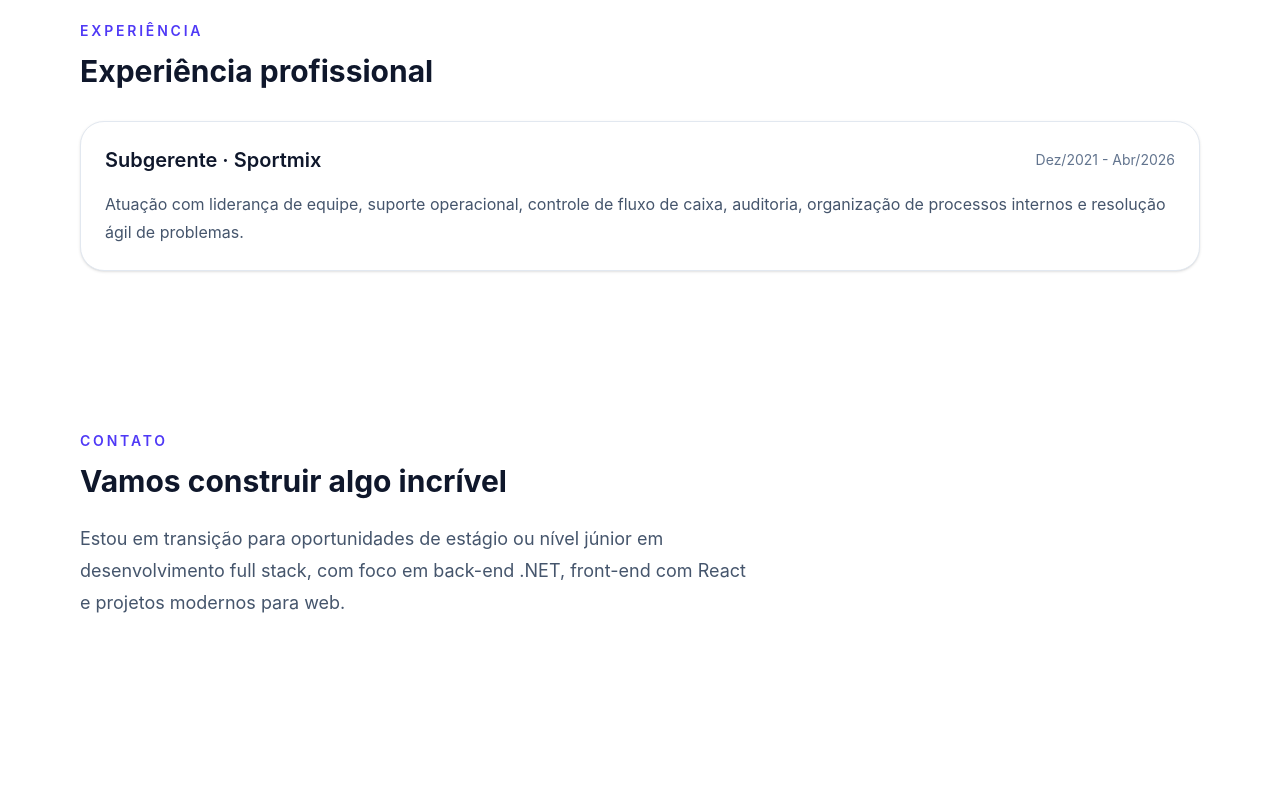
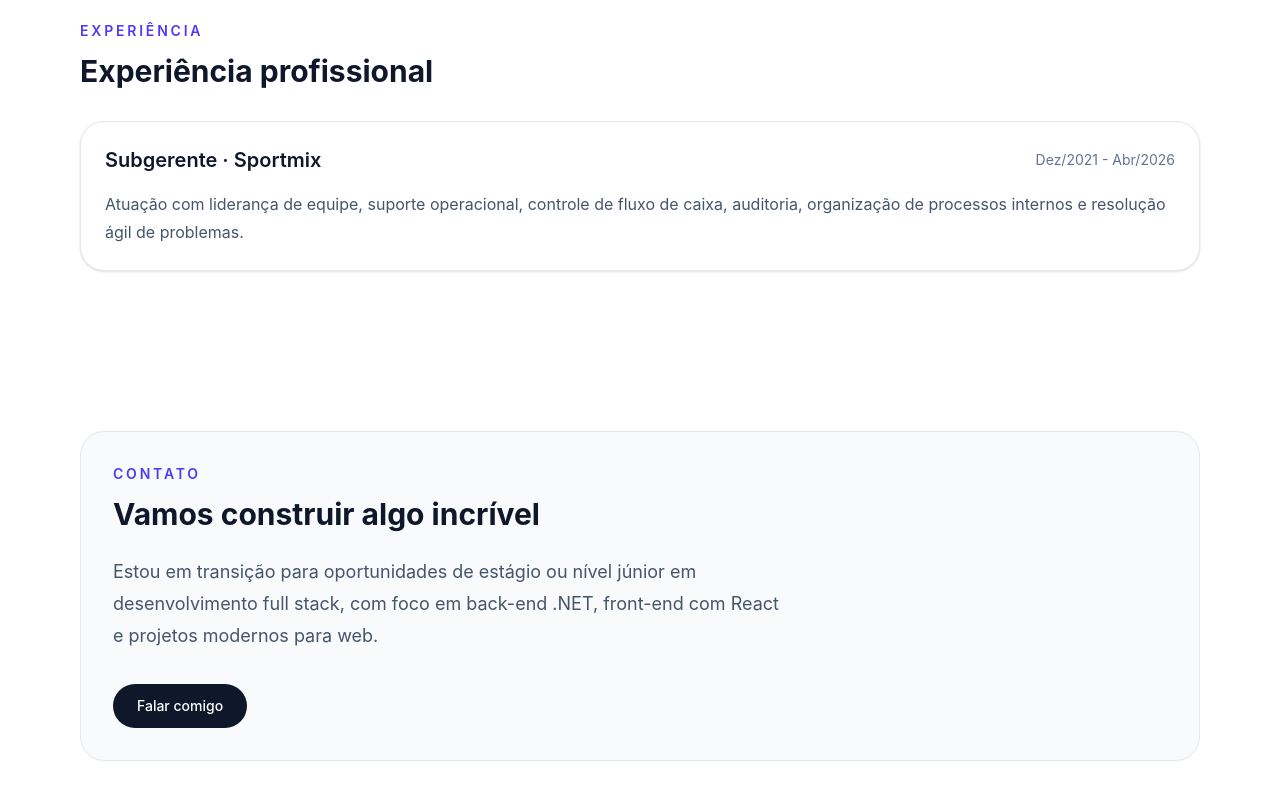
Before and after one commit to martoxm/gabriel-portfolio, a React (Vite) app: page / in a window 1280 px wide. Shown: the part 1926-2726 px from the top of the page. Before the commit the page ends 2625 px from the top, so only its background shows below. Built offline with nearby package versions, Linux system fonts and the light colour scheme.

Commit message:
feat: add motion animations, scroll reveal effects and magnetic buttons

```diff
--- a/package.json
+++ b/package.json
@@ -13,6 +13,7 @@
     "@tailwindcss/vite": "^4.3.2",
     "framer-motion": "^12.42.2",
     "lucide-react": "^1.24.0",
+    "motion": "^12.42.2",
     "react": "^19.2.7",
     "react-dom": "^19.2.7",
     "tailwindcss": "^4.3.2"
--- a/src/components/Header.tsx
+++ b/src/components/Header.tsx
@@ -1,3 +1,4 @@
+import { motion } from "motion/react"
 import { ThemeToggle } from "./ThemeToggle"
 
 const navItems = [
@@ -11,14 +12,15 @@ const navItems = [
 
 export function Header() {
   return (
-    <header className="sticky top-0 z-50 border-b border-black/10 dark:border-white/10 bg-white/80 dark:bg-slate-950/80 backdrop-blur-md">
+    <header className="sticky top-0 z-50 border-b border-black/10 bg-white/80 backdrop-blur-md dark:border-white/10 dark:bg-slate-950/80">
       <div className="mx-auto flex max-w-6xl items-center justify-between px-4 py-4">
-        <a
+        <motion.a
           href="#home"
+          whileHover={{ y: -2 }}
           className="text-sm font-semibold tracking-wide text-slate-900 dark:text-slate-100"
         >
           Gabriel.dev
-        </a>
+        </motion.a>
 
         <nav className="hidden gap-6 md:flex">
           {navItems.map((item) => (
--- /dev/null
+++ b/src/components/MagneticButton.tsx
@@ -0,0 +1,56 @@
+import type { ReactNode, MouseEvent } from "react"
+import { useRef } from "react"
+import { motion, useMotionValue, useSpring } from "motion/react"
+
+type MagneticButtonProps = {
+  children: ReactNode
+  href: string
+  className?: string
+}
+
+export function MagneticButton({
+  children,
+  href,
+  className = "",
+}: MagneticButtonProps) {
+  const ref = useRef<HTMLAnchorElement | null>(null)
+
+  const x = useMotionValue(0)
+  const y = useMotionValue(0)
+
+  const springX = useSpring(x, { stiffness: 220, damping: 18 })
+  const springY = useSpring(y, { stiffness: 220, damping: 18 })
+
+  function handleMouseMove(event: MouseEvent<HTMLAnchorElement>) {
+    const element = ref.current
+    if (!element) return
+
+    const rect = element.getBoundingClientRect()
+    const width = rect.width
+    const height = rect.height
+    const offsetX = event.clientX - rect.left - width / 2
+    const offsetY = event.clientY - rect.top - height / 2
+
+    x.set(offsetX * 0.2)
+    y.set(offsetY * 0.2)
+  }
+
+  function handleMouseLeave() {
+    x.set(0)
+    y.set(0)
+  }
+
+  return (
+    <motion.a
+      ref={ref}
+      href={href}
+      style={{ x: springX, y: springY }}
+      onMouseMove={handleMouseMove}
+      onMouseLeave={handleMouseLeave}
+      whileTap={{ scale: 0.96 }}
+      className={className}
+    >
+      {children}
+    </motion.a>
+  )
+}
--- /dev/null
+++ b/src/components/SectionReveal.tsx
@@ -0,0 +1,20 @@
+import type { ReactNode } from "react"
+import { motion } from "motion/react"
+
+type SectionRevealProps = {
+  children: ReactNode
+  delay?: number
+}
+
+export function SectionReveal({ children, delay = 0 }: SectionRevealProps) {
+  return (
+    <motion.div
+      initial={{ opacity: 0, y: 32 }}
+      whileInView={{ opacity: 1, y: 0 }}
+      viewport={{ once: true, amount: 0.2 }}
+      transition={{ duration: 0.7, delay, ease: "easeOut" }}
+    >
+      {children}
+    </motion.div>
+  )
+}
--- a/src/components/ThemeToggle.tsx
+++ b/src/components/ThemeToggle.tsx
@@ -1,5 +1,5 @@
 import { Sun, Moon } from "lucide-react"
-import { motion } from "framer-motion"
+import { motion } from "motion/react"
 import { useTheme } from "../hooks/useTheme"
 
 export function ThemeToggle() {
@@ -10,8 +10,7 @@ export function ThemeToggle() {
       onClick={toggleTheme}
       whileTap={{ scale: 0.85 }}
       whileHover={{ scale: 1.1 }}
-      className="p-2 rounded-full border border-gray-300 dark:border-gray-700
-                 bg-white dark:bg-gray-800 shadow-sm transition-colors"
+      className="rounded-full border border-gray-300 bg-white p-2 shadow-sm transition-colors dark:border-gray-700 dark:bg-gray-800"
       aria-label="Alternar tema"
     >
       <motion.div
--- a/src/sections/About.tsx
+++ b/src/sections/About.tsx
@@ -1,8 +1,10 @@
 import { portfolioData } from "../data/portfolio"
+import { SectionReveal } from "../components/SectionReveal"
 
 export function About() {
   return (
     <section id="about" className="mx-auto max-w-6xl px-4 py-20">
+      <SectionReveal>
         <div className="max-w-3xl">
           <p className="mb-3 text-sm font-semibold uppercase tracking-[0.2em] text-indigo-600 dark:text-indigo-400">
             Sobre mim
@@ -14,6 +16,7 @@ export function About() {
             {portfolioData.about.text}
           </p>
         </div>
+      </SectionReveal>
     </section>
   )
 }
--- a/src/sections/Contact.tsx
+++ b/src/sections/Contact.tsx
@@ -1,6 +1,11 @@
+import { SectionReveal } from "../components/SectionReveal"
+import { MagneticButton } from "../components/MagneticButton"
+
 export function Contact() {
   return (
     <section id="contact" className="mx-auto max-w-6xl px-4 py-20">
+      <SectionReveal>
+        <div className="rounded-3xl border border-slate-200 bg-slate-50 p-8 dark:border-slate-800 dark:bg-slate-900">
           <p className="mb-3 text-sm font-semibold uppercase tracking-[0.2em] text-indigo-600 dark:text-indigo-400">
             Contato
           </p>
@@ -12,6 +17,17 @@ export function Contact() {
             desenvolvimento full stack, com foco em back-end .NET, front-end com
             React e projetos modernos para web.
           </p>
+
+          <div className="mt-8">
+            <MagneticButton
+              href="mailto:seuemail@exemplo.com"
+              className="inline-flex rounded-full bg-slate-900 px-6 py-3 text-sm font-medium text-white transition hover:bg-slate-700 dark:bg-white dark:text-slate-900 dark:hover:bg-slate-200"
+            >
+              Falar comigo
+            </MagneticButton>
+          </div>
+        </div>
+      </SectionReveal>
     </section>
   )
 }
--- a/src/sections/Experience.tsx
+++ b/src/sections/Experience.tsx
@@ -1,10 +1,13 @@
 import { portfolioData } from "../data/portfolio"
+import { SectionReveal } from "../components/SectionReveal"
 
 export function Experience() {
   const { role, company, period, description } = portfolioData.experience
 
   return (
     <section id="experience" className="mx-auto max-w-6xl px-4 py-20">
+      <SectionReveal>
+        <>
           <p className="mb-3 text-sm font-semibold uppercase tracking-[0.2em] text-indigo-600 dark:text-indigo-400">
             Experiência
           </p>
@@ -12,7 +15,7 @@ export function Experience() {
             Experiência profissional
           </h2>
 
-      <div className="mt-8 rounded-3xl border border-slate-200 bg-white p-6 shadow-sm dark:border-slate-800 dark:bg-slate-900">
+          <div className="mt-8 rounded-3xl border border-slate-200 bg-white p-6 shadow-sm transition hover:-translate-y-1 hover:shadow-md dark:border-slate-800 dark:bg-slate-900">
             <div className="flex flex-col gap-2 md:flex-row md:items-center md:justify-between">
               <h3 className="text-xl font-semibold text-slate-900 dark:text-white">
                 {role} · {company}
@@ -26,6 +29,8 @@ export function Experience() {
               {description}
             </p>
           </div>
+        </>
+      </SectionReveal>
     </section>
   )
 }
--- a/src/sections/Projects.tsx
+++ b/src/sections/Projects.tsx
@@ -1,6 +1,10 @@
+import { SectionReveal } from "../components/SectionReveal"
+
 export function Projects() {
   return (
     <section id="projects" className="mx-auto max-w-6xl px-4 py-20">
+      <SectionReveal>
+        <>
           <p className="mb-3 text-sm font-semibold uppercase tracking-[0.2em] text-indigo-600 dark:text-indigo-400">
             Projetos
           </p>
@@ -11,6 +15,8 @@ export function Projects() {
             Em breve vamos conectar esta seção à API do GitHub para listar seus
             repositórios automaticamente.
           </p>
+        </>
+      </SectionReveal>
     </section>
   )
 }
--- a/src/sections/Skills.tsx
+++ b/src/sections/Skills.tsx
@@ -1,8 +1,11 @@
 import { portfolioData } from "../data/portfolio"
+import { SectionReveal } from "../components/SectionReveal"
 
 export function Skills() {
   return (
     <section id="skills" className="mx-auto max-w-6xl px-4 py-20">
+      <SectionReveal>
+        <>
           <p className="mb-3 text-sm font-semibold uppercase tracking-[0.2em] text-indigo-600 dark:text-indigo-400">
             Habilidades
           </p>
@@ -14,12 +17,14 @@ export function Skills() {
             {portfolioData.skills.map((skill) => (
               <span
                 key={skill}
-            className="rounded-full border border-slate-200 bg-slate-50 px-4 py-2 text-sm font-medium text-slate-700 dark:border-slate-700 dark:bg-slate-900 dark:text-slate-200"
+                className="rounded-full border border-slate-200 bg-slate-50 px-4 py-2 text-sm font-medium text-slate-700 transition hover:-translate-y-1 hover:border-indigo-300 hover:bg-white dark:border-slate-700 dark:bg-slate-900 dark:text-slate-200 dark:hover:border-indigo-500 dark:hover:bg-slate-800"
               >
                 {skill}
               </span>
             ))}
           </div>
+        </>
+      </SectionReveal>
     </section>
   )
 }
```
Also changed, not shown: src/sections/Hero.tsx (+41 -14 lines), 1 other file (tests, documents, lock files or other folders). Lines whose indentation alone changed are shown as unchanged.
